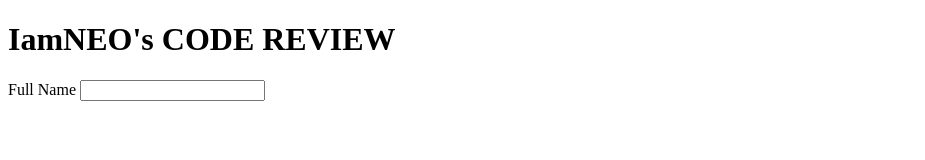
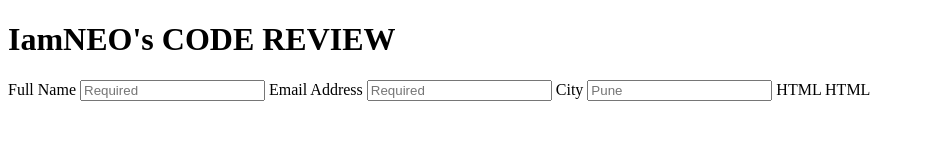
Before and after one commit to iamneo-production/cedaecbdcebf305594537bbaaaabbcbbfefone, a plain HTML site: page public/index.html in a window 1280 px wide. Shown: the whole page, without its empty margins (0-925 px from the left). Drawn offline with Linux system fonts and the light colour scheme.

Commit message:
Backup Commit

```diff
--- a/public/index.html
+++ b/public/index.html
@@ -7,7 +7,13 @@
         <h1>IamNEO's CODE REVIEW</h1>
         <form>
            <label>Full Name</label>
-           <input type="text" id="name" name="user_name" placeholder=""
+           <input type="text" id="name" name="user_name" placeholder="Required" required>
+           <lablel>Email Address</lablel>
+           <input type="text" id="email" name="user_mail" placeholder="Required" required>
+           <label>City</label>
+           <input type="text" id="city" name="user_city" placeholder="Pune">
+           <label class="checkbox">HTML</label>
+           <label class="checkbox">HTML</label>
         </form>
     </body>
 </html>
```
